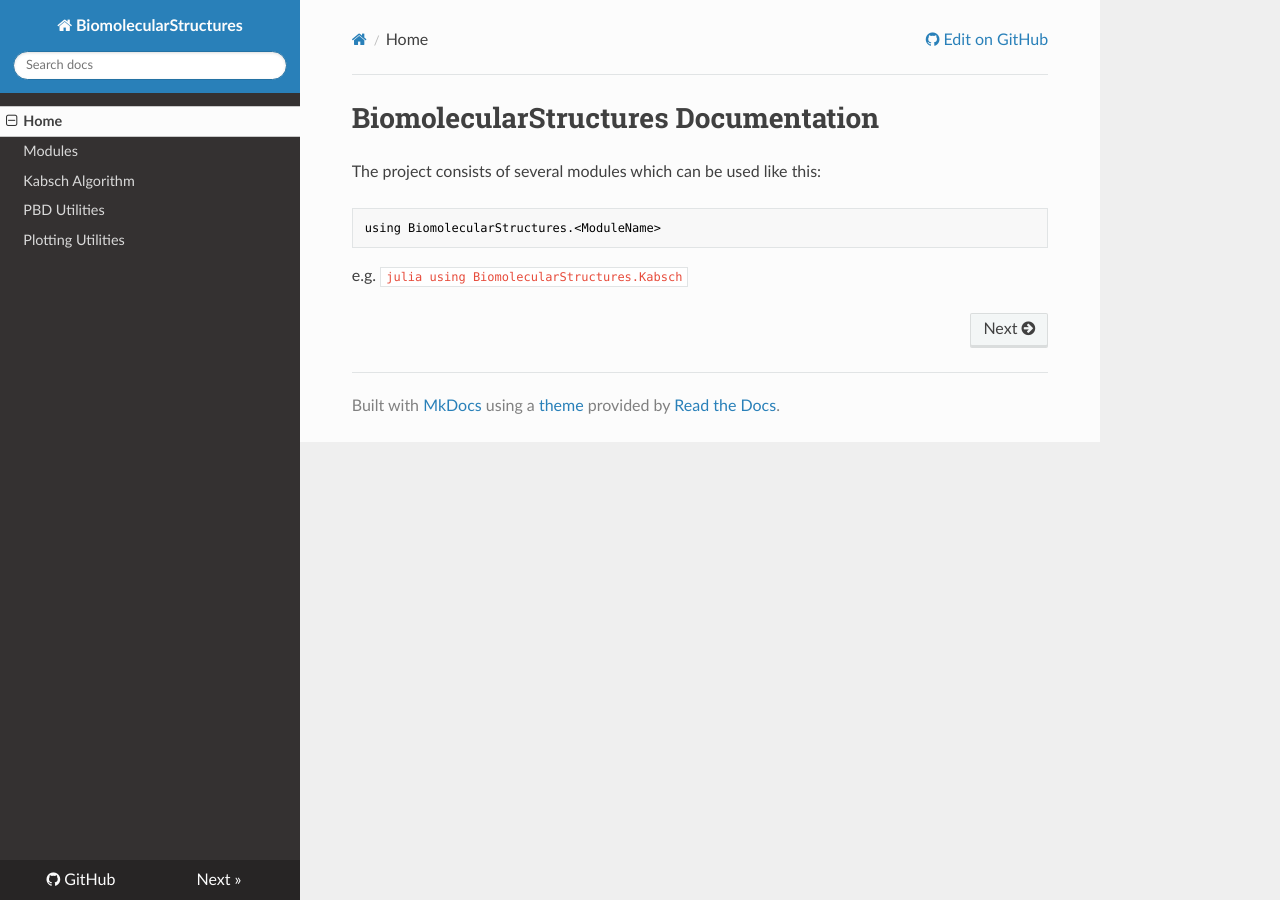
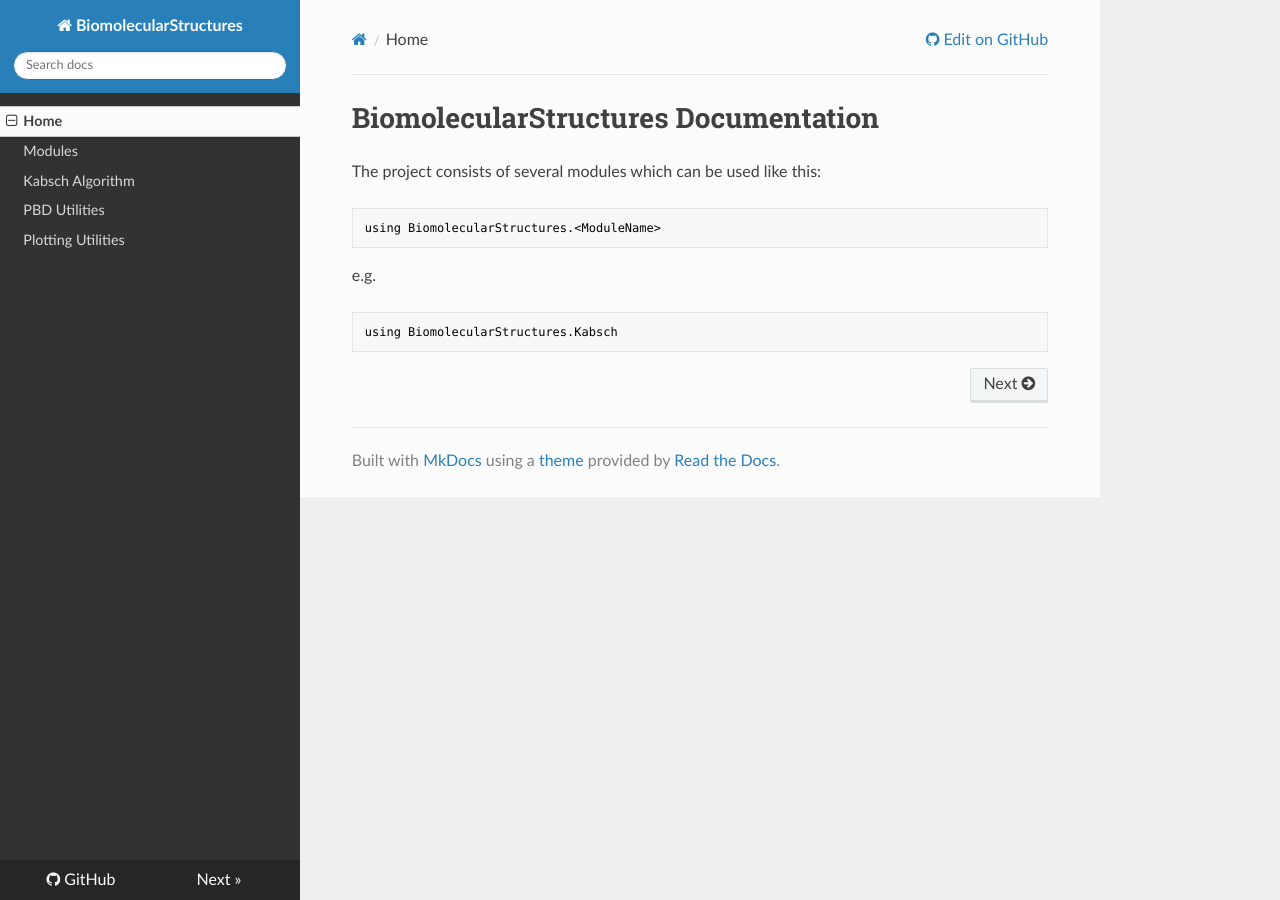
Before and after one commit to hng/BiomolecularStructures.jl, an MkDocs documentation site: the page built from docs/index.md, in a window 1280 px wide. Built offline with MkDocs 1.6.1, drawn with Linux system fonts in a browser that asks for light colours; nearby versions of some CDN libraries; old or Windows-style settings are respelled for this version of MkDocs.

Commit message:
formatting

````diff
--- a/docs/index.md
+++ b/docs/index.md
@@ -5,4 +5,7 @@ The project consists of several modules which can be used like this:
 ```julia
 using BiomolecularStructures.<ModuleName>
 ```
-e.g. ```julia using BiomolecularStructures.Kabsch```
+e.g.
+```julia
+using BiomolecularStructures.Kabsch
+```
--- a/docs/kabsch.md
+++ b/docs/kabsch.md
@@ -24,24 +24,32 @@ julia> kabsch_rmsd(P, Q)
 
 ## Exported functions
 
-```julia rmsd(A::Array{Float64,2}, B::Array{Float64,2}) ```
+```julia
+rmsd(A::Array{Float64,2}, B::Array{Float64,2})
+```
 
 Calculates the root mean square deviation of two matrices A and B in using the following formula:
 
 ![RMSD formula](assets/kabsch/rmsd.png)
 
-### `calc_centroid(m::Array{Float64,2})`
+```julia
+calc_centroid(m::Array{Float64,2})
+```
 
 Returns the centroid of a matrix m as a [x y z] vector (An ```Array{Float54,2}```).
 
-### `translate_points(P::Array{Float64,2}, Q::Array{Float64,2})`
+```julia
+translate_points(P::Array{Float64,2}, Q::Array{Float64,2})
+```
 
 Translates two matrices P, Q so that their centroids are equal to the origin of the coordinate system.
 
-### `kabsch(reference::Array{Float64,2},coords::Array{Float64,2})`
+```julia
+kabsch(reference::Array{Float64,2},coords::Array{Float64,2})
+```
 
 Calculates the optimal rotation matrix of two matrices P, Q.
-Using `translate_points` it shifts the matrices' centroids to the origin of the coordinate system, then computes the covariance matrix A:
+Using ```translate_points``` it shifts the matrices' centroids to the origin of the coordinate system, then computes the covariance matrix A:
 
 ![Covariance Formula](assets/kabsch/cov.png)
 
@@ -61,7 +69,9 @@ The last two steps are translating U so that the superimposed matrix will "fit"
 
 The function returns the superimposed matrix.
 
-### `kabsch_rmsd(P::Array{Float64,2}, Q::Array{Float64,2})`
+```julia
+kabsch_rmsd(P::Array{Float64,2}, Q::Array{Float64,2})
+```
 Directly returns the RMSD after rotation for convenience.
 
 ## Background
--- a/docs/pdb.md
+++ b/docs/pdb.md
@@ -4,14 +4,20 @@ The PDB module provides utility functions to deal with [PDB (Protein Data Bank)]
 
 ## Exported functions
 
-```julia get_structure(filename::String)```
+```julia
+get_structure(filename::String)
+```
 
 Parses a PDB file and returns a structure PyObject.
 
-```get_chains(structure::PyObject)```
+```julia
+get_chains(structure::PyObject)
+```
 
 Gets the chains of protein structure from a BioPython PyObject and returns an Array of Array{Float64,2} matrices.
 
-```structure_to_matrix(structure::PyObject)```
+```julia
+structure_to_matrix(structure::PyObject)
+```
 
 Converts a BioPython structure to a Array{Float64,2} matrix.
````
Also changed, not shown: docs/plot.md (+3 -1 lines).
